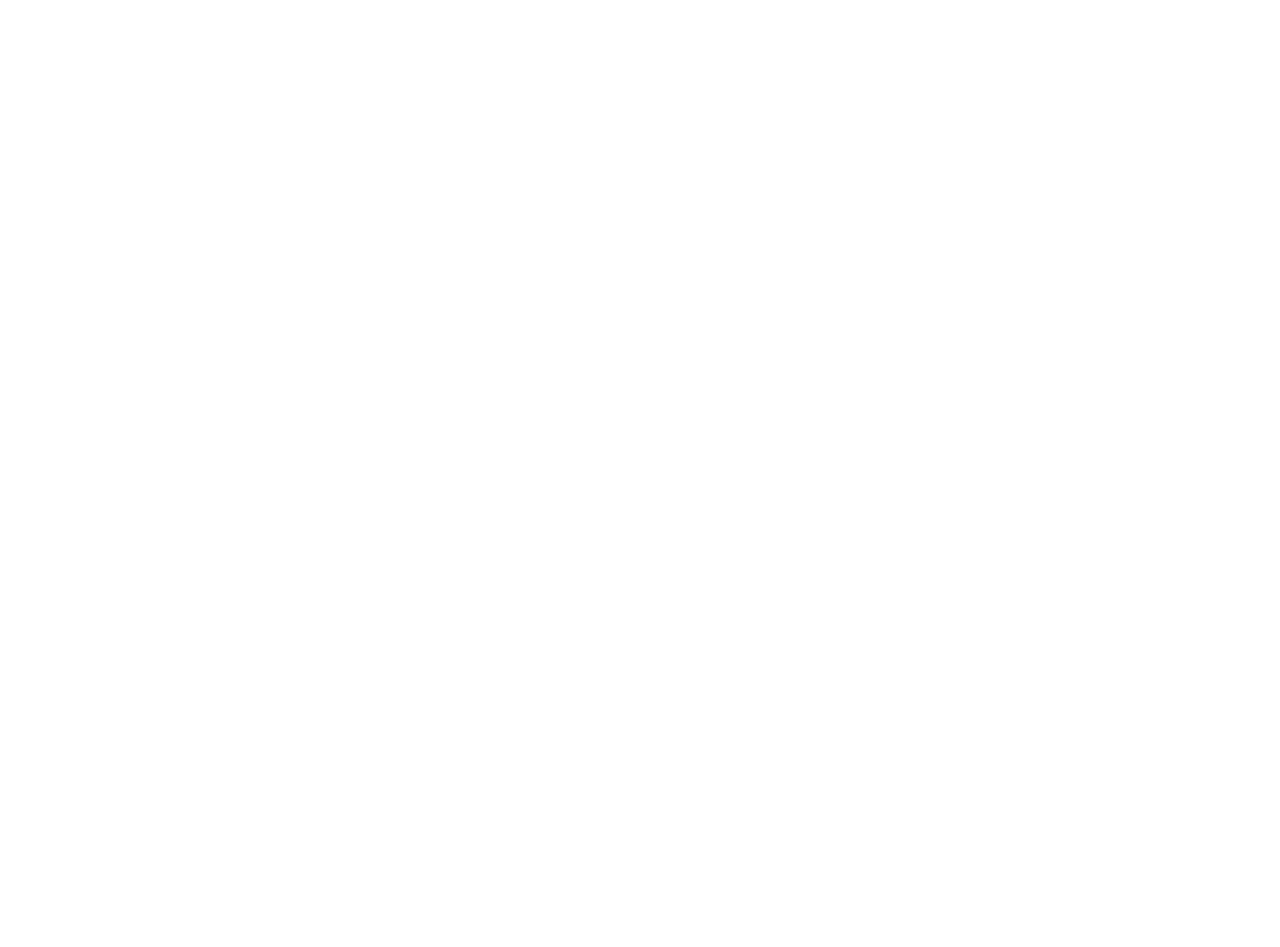
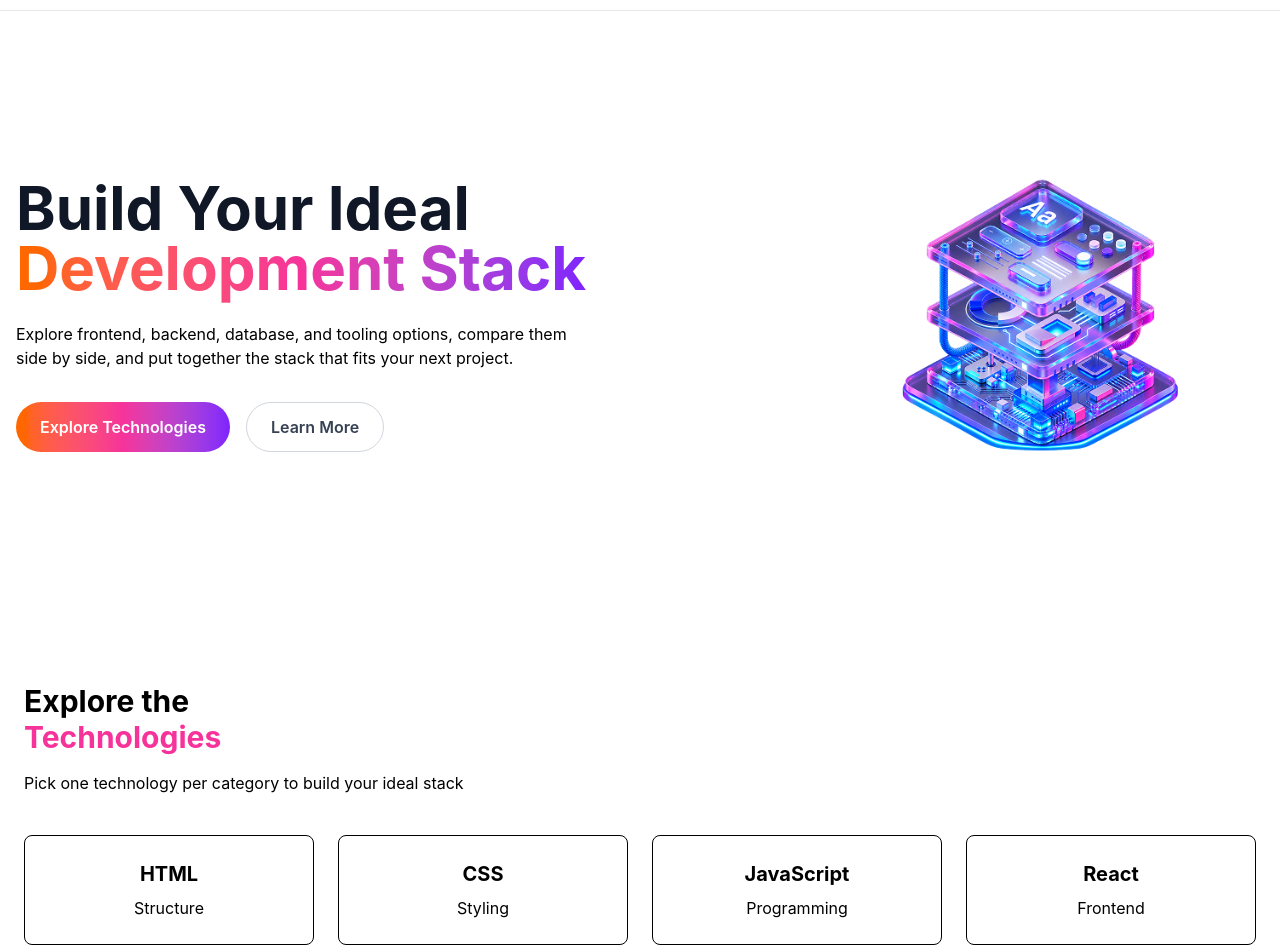
Before and after one commit to Sadia-IoT/DevStack, a React (Vite) app: page / in a window 1280 px wide. Shown: the part 50-997 px from the top of the page. Before the commit the page ends 800 px from the top, so only its background shows below. Built offline with nearby package versions, Linux system fonts and the light colour scheme.

Commit message:
Add technologies section

```diff
--- /dev/null
+++ b/public/data.json
@@ -0,0 +1,122 @@
+[
+  {
+    "id": "react",
+    "name": "React",
+    "category": "Frontend",
+    "description": "A declarative, component-based JavaScript library for building modern user interfaces.",
+    "icon": "https://icon.icepanel.io/Technology/svg/React.svg",
+    "rating": 4.9,
+    "difficulty": "Beginner-Friendly",
+    "badge": "Popular"
+  },
+  {
+    "id": "vuejs",
+    "name": "Vue.js",
+    "category": "Frontend",
+    "description": "An approachable, versatile framework for building interactive web interfaces.",
+    "icon": "https://icon.icepanel.io/Technology/svg/Vue.js.svg",
+    "rating": 4.7,
+    "difficulty": "Beginner-Friendly",
+    "badge": "Popular"
+  },
+  {
+    "id": "svelte",
+    "name": "Svelte",
+    "category": "Frontend",
+    "description": "A radical new approach that shifts work to compile time for blazing fast apps.",
+    "icon": "https://icon.icepanel.io/Technology/svg/Svelte.svg",
+    "rating": 4.8,
+    "difficulty": "Intermediate",
+    "badge": "Fast"
+  },
+  {
+    "id": "nextjs",
+    "name": "Next.js",
+    "category": "Frontend",
+    "description": "The React framework for production, with hybrid rendering and routing built in.",
+    "icon": "https://icon.icepanel.io/Technology/svg/Next.js.svg",
+    "rating": 4.8,
+    "difficulty": "Intermediate",
+    "badge": "Essential"
+  },
+  {
+    "id": "nodejs",
+    "name": "Node.js",
+    "category": "Backend",
+    "description": "A JavaScript runtime built on Chrome's V8 engine for scalable server-side apps.",
+    "icon": "https://icon.icepanel.io/Technology/svg/Node.js.svg",
+    "rating": 4.8,
+    "difficulty": "Beginner-Friendly",
+    "badge": "Essential"
+  },
+  {
+    "id": "postgresql",
+    "name": "PostgreSQL",
+    "category": "Database",
+    "description": "A powerful, open-source object-relational database system with proven reliability.",
+    "icon": "https://icon.icepanel.io/Technology/svg/PostgresSQL.svg",
+    "rating": 4.9,
+    "difficulty": "Intermediate",
+    "badge": "Top SQL"
+  },
+  {
+    "id": "redis",
+    "name": "Redis",
+    "category": "Database",
+    "description": "An in-memory data structure store used as a database, cache, and message broker.",
+    "icon": "https://icon.icepanel.io/Technology/svg/Redis.svg",
+    "rating": 4.7,
+    "difficulty": "Intermediate",
+    "badge": "Fast"
+  },
+  {
+    "id": "javascript",
+    "name": "JavaScript",
+    "category": "Language",
+    "description": "The core, versatile scripting language that powers interactivity across the web.",
+    "icon": "https://icon.icepanel.io/Technology/svg/JavaScript.svg",
+    "rating": 4.8,
+    "difficulty": "Beginner-Friendly",
+    "badge": "Essential"
+  },
+  {
+    "id": "typescript",
+    "name": "TypeScript",
+    "category": "Language",
+    "description": "A typed superset of JavaScript that adds static types for safer, scalable code.",
+    "icon": "https://icon.icepanel.io/Technology/svg/TypeScript.svg",
+    "rating": 4.8,
+    "difficulty": "Intermediate",
+    "badge": "Popular"
+  },
+  {
+    "id": "java",
+    "name": "Java",
+    "category": "Language",
+    "description": "A mature, object-oriented language widely used for enterprise-scale applications.",
+    "icon": "https://icon.icepanel.io/Technology/svg/Java.svg",
+    "rating": 4.5,
+    "difficulty": "Intermediate",
+    "badge": "Enterprise"
+  },
+  {
+    "id": "tailwindcss",
+    "name": "Tailwind CSS",
+    "category": "Styling",
+    "description": "A utility-first CSS framework for rapidly building custom user interfaces.",
+    "icon": "https://icon.icepanel.io/Technology/svg/Tailwind-CSS.svg",
+    "rating": 4.9,
+    "difficulty": "Beginner-Friendly",
+    "badge": "Popular"
+  },
+  {
+    "id": "docker",
+    "name": "Docker",
+    "category": "DevOps",
+    "description": "A platform for building, shipping, and running applications in lightweight containers.",
+    "icon": "https://icon.icepanel.io/Technology/svg/Docker.svg",
+    "rating": 4.7,
+    "difficulty": "Advanced",
+    "badge": "Containers"
+  }
+]
--- a/src/App.tsx
+++ b/src/App.tsx
@@ -1,5 +1,6 @@
 import Nav from "./components/nav"
-
+import Banner from "./components/banner"
+import Technologies from "./components/Technologies"
 
 function App() {
 
@@ -7,6 +8,8 @@ function App() {
   return (
     <>
        <Nav/>
+       <Banner/>
+       <Technologies/>
 
 
     </>
--- /dev/null
+++ b/src/components/Banner.tsx
@@ -0,0 +1,37 @@
+// import React from "react";
+import BannerImage from '../assets/banner-stack.png'
+
+const Banner = () => {
+  return (
+    <section className="py-20">
+      <div className="container mx-auto flex flex-col items-center gap-10 px-4 md:flex-row md:justify-between">
+       <div className="max-w-xl text-center md:text-left">
+        <h1 className="text-4xl font-bold text-gray-900 md:text-6xl ">
+          Build Your Ideal
+          <span className="bg-linear-to-r from-orange-500 via-pink-500 to-violet-600 bg-clip-text text-transparent">
+            {" "}
+            Development Stack
+          </span>
+        </h1>
+        <p className="mt-6 max-w-2xl">
+          Explore frontend, backend, database, and tooling options, compare them
+          side by side, and put together the stack that fits your next project.
+        </p>
+        <div className="mt-8 flex justify-center gap-4 md:justify-start">
+          <button className="rounded-full bg-linear-to-r from-orange-500 via-pink-500 to-violet-600 px-6 py-3 font-semibold text-white">
+            Explore Technologies
+          </button>
+          <button className="rounded-full border border-gray-300 bg-white px-6 py-3 font-semibold text-gray-700">
+            Learn More
+          </button>
+        </div>
+      </div>
+      <div className="flex justify-center">
+        <img src={BannerImage} alt="devstack" className="w-full max-w-md" />
+      </div>
+      </div>
+    </section>
+  );
+};
+
+export default Banner;
--- /dev/null
+++ b/src/components/Technologies.tsx
@@ -0,0 +1,38 @@
+
+const Technologies = () => {
+    return (
+       <section className="container mx-auto px-6 py-16">
+        <h2 className="text-3xl font-bold">
+            Explore the <h2 className="text-pink-500">Technologies</h2>
+        </h2>
+        <p className="mt-4">
+            Pick one technology per category to build your ideal stack
+        </p>
+        <div className="grid grid-cols-2 md:grid-cols-4 gap-6 mt-10">
+
+        <div className="p-6 border rounded-lg text-center">
+          <h3 className="font-bold text-xl">HTML</h3>
+          <p className="mt-2">Structure</p>
+        </div>
+
+        <div className="p-6 border rounded-lg text-center">
+          <h3 className="font-bold text-xl">CSS</h3>
+          <p className="mt-2">Styling</p>
+        </div>
+
+        <div className="p-6 border rounded-lg text-center">
+          <h3 className="font-bold text-xl">JavaScript</h3>
+          <p className="mt-2">Programming</p>
+        </div>
+
+        <div className="p-6 border rounded-lg text-center">
+          <h3 className="font-bold text-xl">React</h3>
+          <p className="mt-2">Frontend</p>
+        </div>
+
+      </div>
+       </section>
+    );
+};
+
+export default Technologies;
--- a/src/components/nav.tsx
+++ b/src/components/nav.tsx
@@ -2,22 +2,32 @@ import Logo from "../assets/logo-text.png";
 
 const Nav = () => {
   return (
-    <nav className="flex justify-between container mx-auto">
-      <img src={Logo} alt="logo" />
-      <ul className="flex gap-4 items-center">
-        <li>Home</li>
-        <li>Technologies</li>
-        <li>Projects</li>
-        <li>About</li>
-        <li>Contact</li>
+    <nav className="sticky top-0 z-50 border-b border-gray-200 bg-white">
+      <div className="container mx-auto flex items-center justify-between px-4 py-3">
+      {/* mobile view */}
+      <button className="text-xl md:hidden">
+        ☰
+      </button>
+      <img src={Logo} alt="logo" className="w-28 md:w-32"/>
+
+      <ul className="hidden md-flex gap-4 items-center">
+        <li><a href="#" >Home</a></li>
+        <li><a href="#">Technologies</a></li>
+        <li><a href="#">Projects</a></li>
+        <li><a href="#">About</a></li>
+        <li><a href="#">Contact</a></li>
       </ul>
-      <div>
-        <ul>
-            <li>
+      <div className="flex items-center gap-3">
+        <button className="hidden text-sm text-gray-600 sm:block">
+            Sign In
+          </button>
 
-            </li>
-        </ul>
+         <button className="rounded-full bg-linear-to-r from-orange-500 via-pink-500 to-violet-600 px-5 py-2 text-sm font-semibold text-white">
+            Sign Up</button>
+
       </div>
+
+       </div>
     </nav>
   );
 };
```
